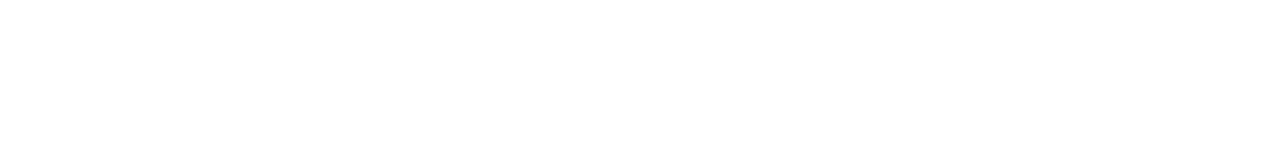
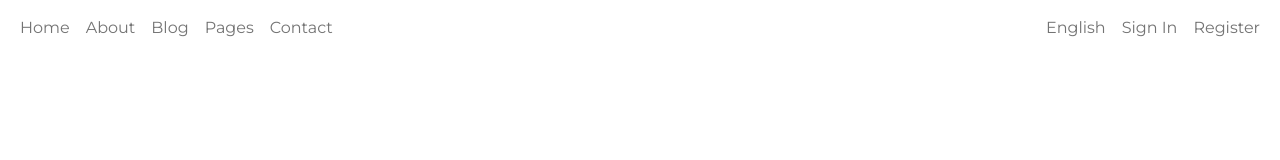
Before and after one commit to Abfahim21/mobile-recharge-landing-page, a plain HTML site: page index.html in a window 1280 px wide. Drawn offline with Linux system fonts and the light colour scheme; a web font is replaced by a local one.

Commit message:
getting started

```diff
--- a/css/style.css
+++ b/css/style.css
@@ -0,0 +1,7 @@
+@import url('https://fonts.googleapis.com/css2?family=Gajraj+One&family=Montserrat:wght@100;200;300;400;500;600;700;800;900&display=swap');
+* {
+    padding: 0;
+    margin: 0;
+    box-sizing: border-box;
+    font-family: 'Montserrat', sans-serif;
+}
--- a/index.html
+++ b/index.html
@@ -10,9 +10,48 @@
     <!--Responsive CSS Link-->
     <link rel="stylesheet" href="./css/responsive.css">
     <!--Bootstrap 5 Link-->
+    <link rel="stylesheet" href="./css/bootstrap.min.css">
 </head>
 <body>
+    <nav class="navbar navbar-expand-lg navbar-light bg-white">
+        <div class="container-fluid">
+          <button class="navbar-toggler" type="button" data-bs-toggle="collapse" data-bs-target="#navbarNav" aria-controls="navbarNav" aria-expanded="false" aria-label="Toggle navigation">
+            <span class="navbar-toggler-icon"></span>
+          </button>
+          <div class="collapse navbar-collapse" id="navbarNav">
+            <ul class="navbar-nav me-auto">
+              <li class="nav-item">
+                <a class="nav-link" href="#">Home</a>
+              </li>
+              <li class="nav-item">
+                <a class="nav-link" href="#">About</a>
+              </li>
+              <li class="nav-item">
+                <a class="nav-link" href="#">Blog</a>
+              </li>
+              <li class="nav-item">
+                <a class="nav-link" href="#">Pages</a>
+              </li>
+              <li class="nav-item">
+                <a class="nav-link" href="#">Contact</a>
+              </li>
+            </ul>
+            <ul class="navbar-nav ms-auto">
+              <li class="nav-item">
+                <a class="nav-link" href="#">English</a>
+              </li>
+              <li class="nav-item">
+                <a class="nav-link" href="#">Sign In</a>
+              </li>
+              <li class="nav-item">
+                <a class="nav-link" href="#">Register</a>
+              </li>
+            </ul>
+          </div>
+        </div>
+      </nav>
 
     <!--JS Link-->
+    <script src="./js/bootstrap.min.js"></script>
 </body>
 </html>
```
Also changed, not shown: css/bootstrap.min.css (added), images/Picture.png (added), images/Union.png (added), images/apple.png (added), images/fb.png (added), images/google.png (added), js/bootstrap.bundle.min.js (added), js/bootstrap.min.js (added).
